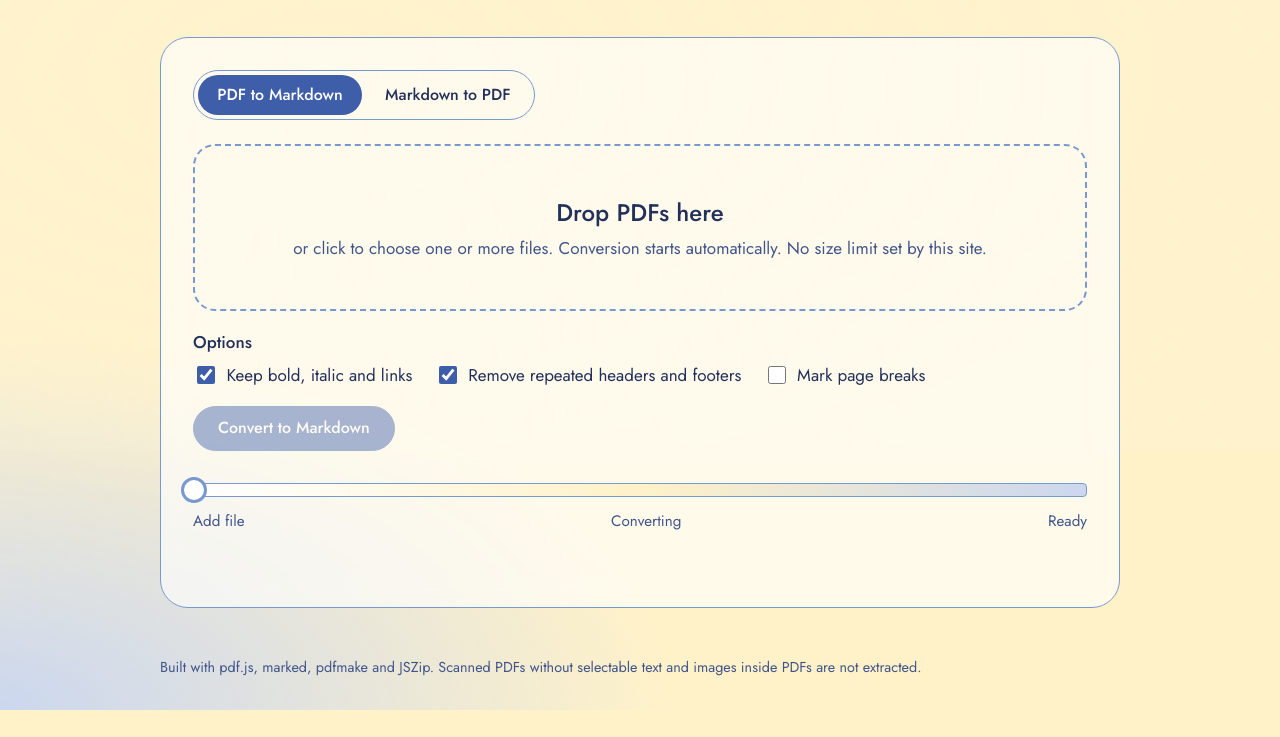
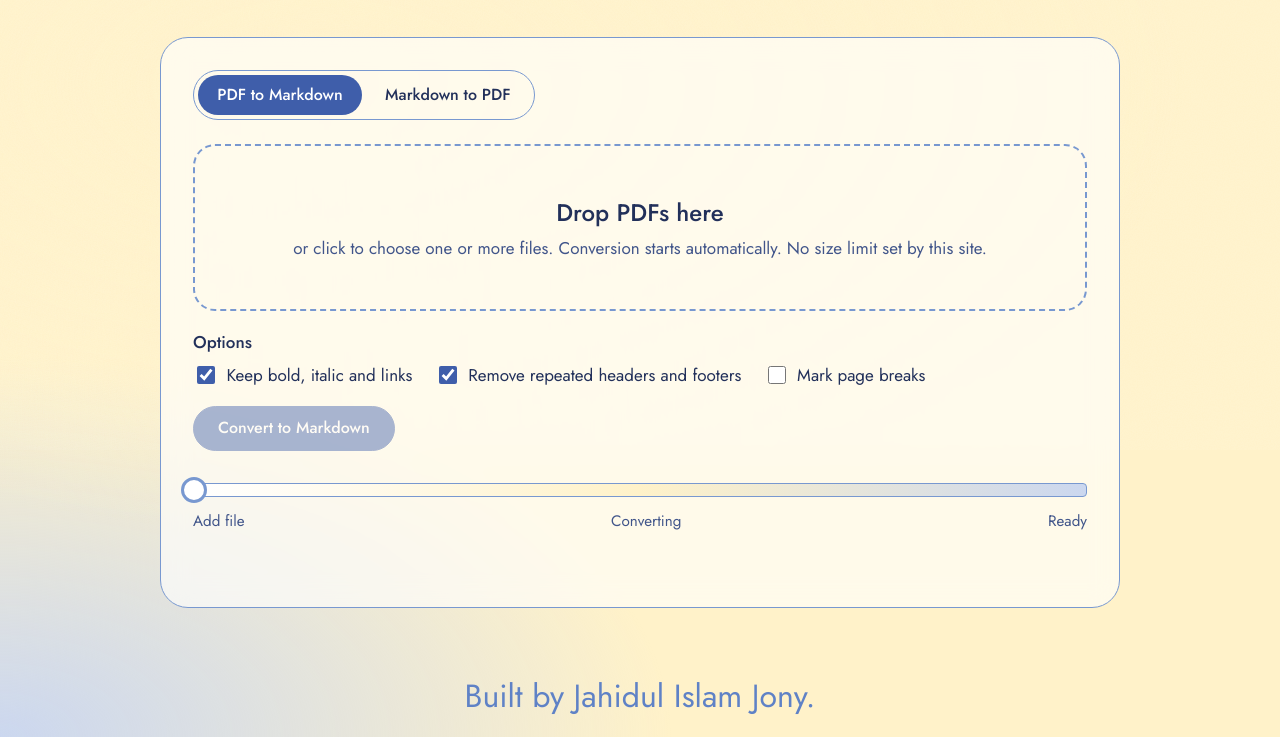
Before and after one commit to theTerminatorrr/MarkDown, a plain HTML site: page index.html in a window 1280 px wide. Shown: the part 350-1087 px from the top of the page. Before the commit the page ends 1060 px from the top, so only its background shows below. Drawn offline with Linux system fonts and the light colour scheme.

Commit message:
Update index.html

```diff
--- a/index.html
+++ b/index.html
@@ -114,9 +114,8 @@
     </section>
   </main>
 
-  <footer>
-    Built with pdf.js, marked, pdfmake and JSZip. Scanned PDFs without selectable text and images inside PDFs are not
-    extracted.
+  <footer style="font-size:xx-large; text-align:center; padding:1rem 0; color:var(--display);">
+    Built by Jahidul Islam Jony.
   </footer>
   <script>
     (function () {
```
